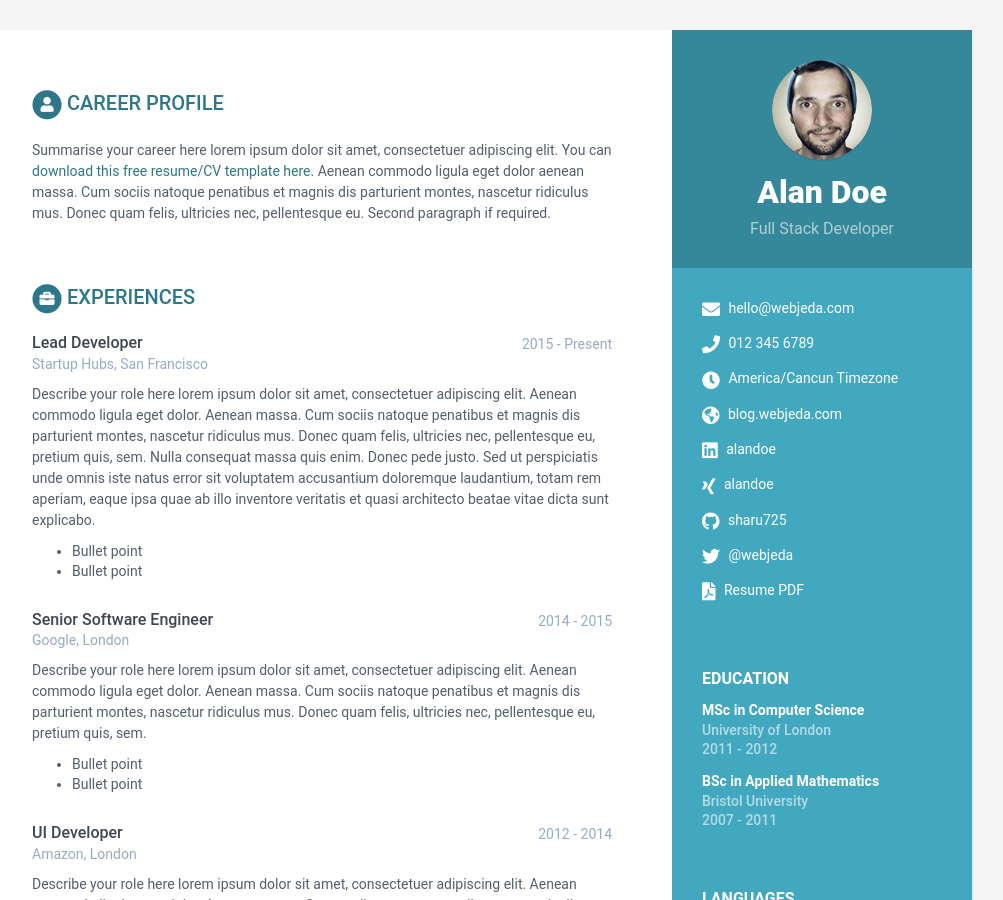
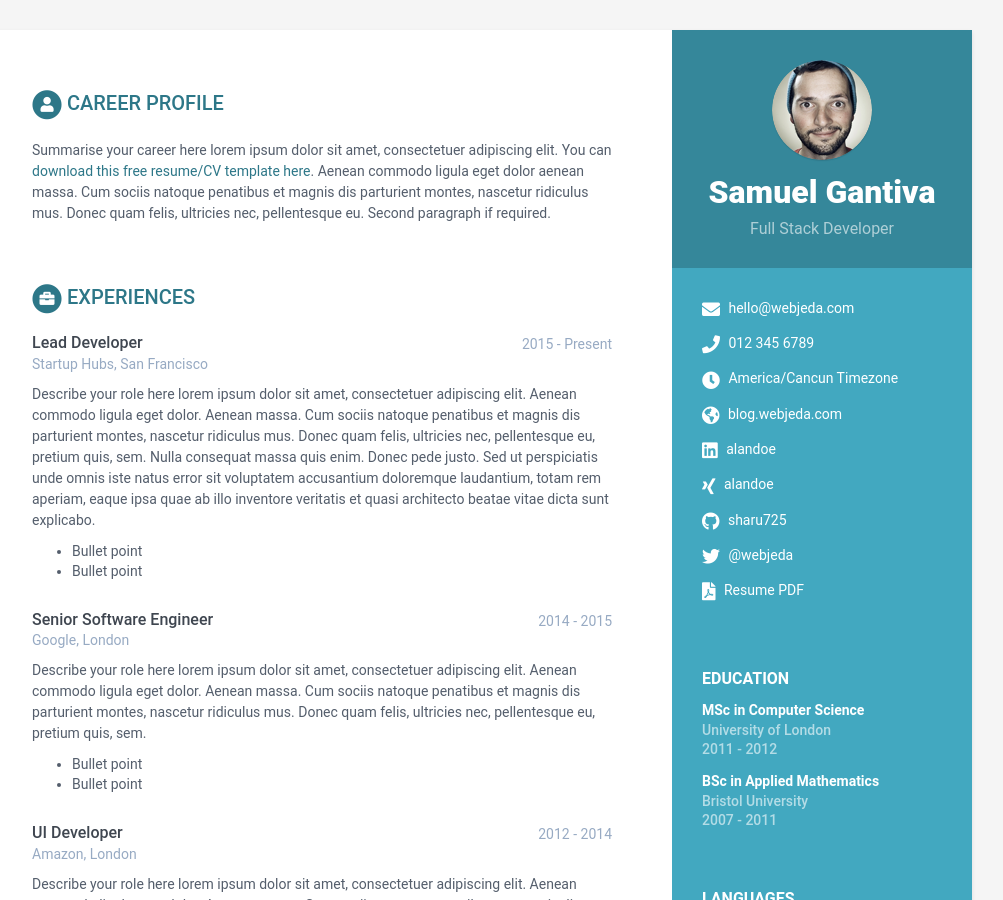
Before and after one commit to Gantu78/cv2, a Jekyll site: the page built from index.html, in a window 1280 px wide and 900 px high. Shown: the whole window, without its empty margins (168-1171 px from the left). Built offline with Jekyll 4.4.1, drawn with Linux system fonts in a browser that asks for light colours.

Commit message:
Cambia el nombre

```diff
--- a/_data/data.yml
+++ b/_data/data.yml
@@ -8,7 +8,7 @@ sidebar:
     education: True # set to False if you want education in main section instead of in sidebar
 
     # Profile information
-    name: Alan Doe
+    name: Samuel Gantiva
     tagline: Full Stack Developer
     avatar: profile.png  #place a 100x100 picture inside /assets/images/ folder and provide the name of the file below
 
```
